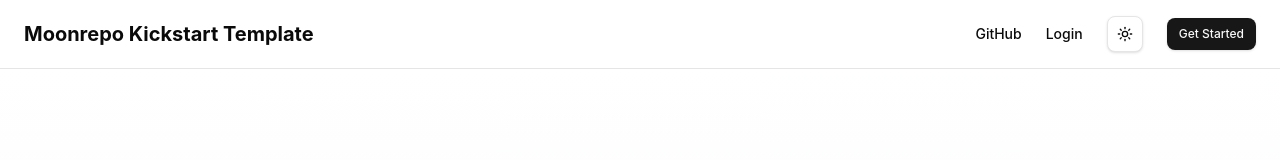
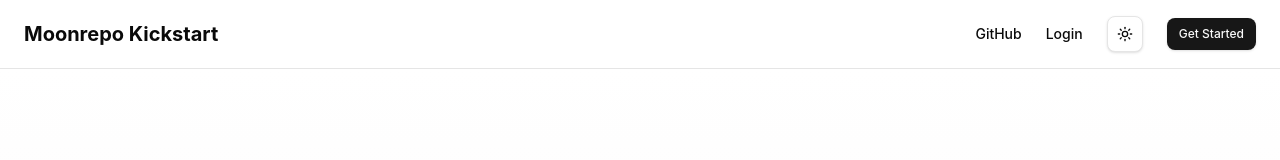
Before and after one commit to indrazm/moonrepo-kickstart, a React (Vite) app in the folder apps/platform/: page / in a window 1280 px wide. Shown: the top 160 px of the page. Built offline with nearby package versions, Linux system fonts and the light colour scheme; no server answers.

Commit message:
implement moonrepo ci

```diff
--- a/apps/platform/src/routes/index.tsx
+++ b/apps/platform/src/routes/index.tsx
@@ -13,7 +13,7 @@ function LandingPage() {
 			<header className="border-b sticky top-0 z-50 bg-background/80 backdrop-blur-xl">
 				<div className="max-w-7xl mx-auto px-6 py-4">
 					<div className="flex items-center justify-between">
-						<div className="text-xl font-bold">Moonrepo Kickstart Template</div>
+						<div className="text-xl font-bold">Moonrepo Kickstart</div>
 						<nav className="flex items-center gap-6">
 							<a
 								href="https://github.com/indrazm/moonrepo-kickstart"
@@ -39,7 +39,7 @@ function LandingPage() {
 			</header>
 
 			{/* Hero Section */}
-			<section className="border-b bg-gradient-to-b from-background via-muted/30 to-background">
+			<section className="border-b bg-linear-to-b from-background via-muted/30 to-background">
 				<div className="max-w-7xl mx-auto px-6 py-24">
 					<div className="max-w-xl">
 						<h1 className="text-5xl font-bold tracking-tight mb-6">
```
